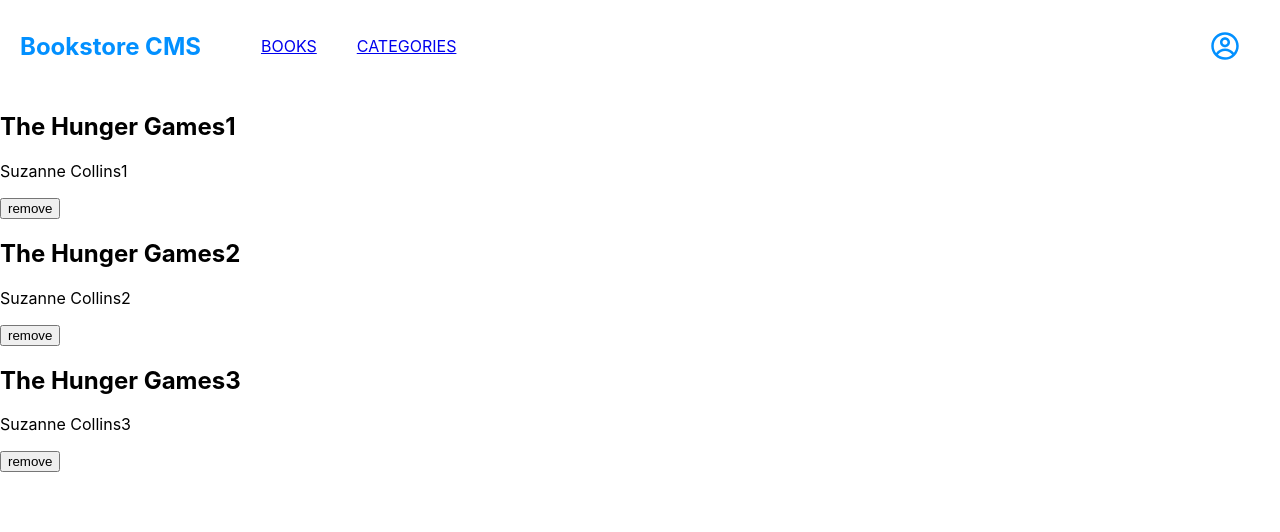
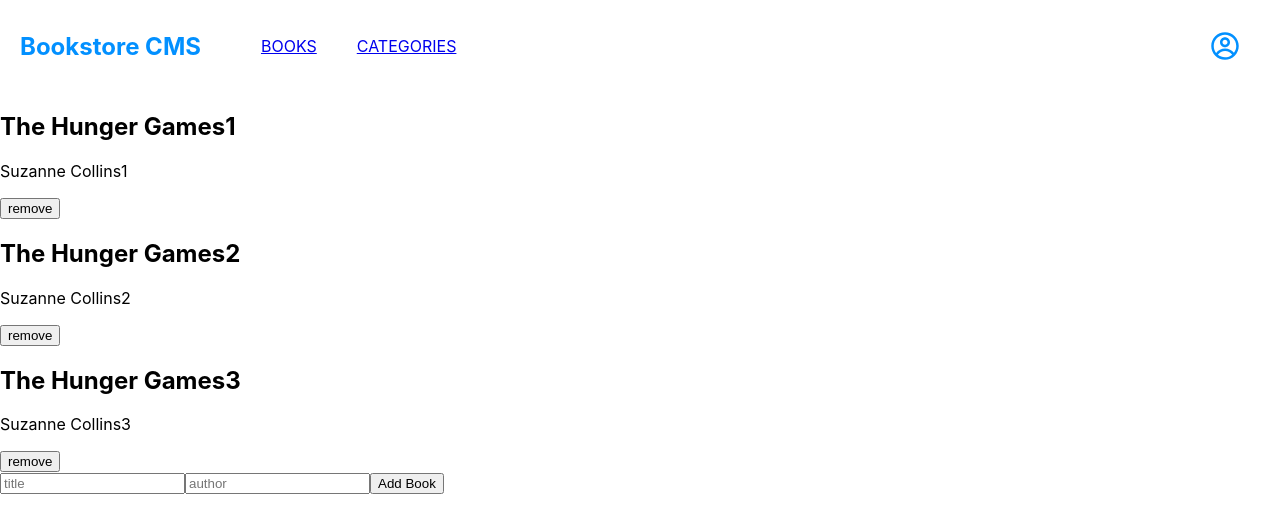
Before and after one commit to ocrearyy/bookstore, a React (Create React App) app: page /books in a window 1280 px wide. Shown: the top 532 px of the page. Built offline with nearby package versions, Linux system fonts and the light colour scheme.

Commit message:
add input component

```diff
--- a/src/App.js
+++ b/src/App.js
@@ -3,6 +3,7 @@ import { BrowserRouter as Router, Route, Switch } from 'react-router-dom';
 import Navigation from './components/Navigation';
 import Books from './components/Books';
 import Categories from './components/Categories';
+import Input from './components/input';
 
 function App() {
   return (
@@ -13,6 +14,7 @@ function App() {
           <Switch>
             <Route exact path="/books">
               <Books />
+              <Input />
             </Route>
             <Route path="/categories">
               <Categories />
--- a/src/components/Books.js
+++ b/src/components/Books.js
@@ -14,7 +14,7 @@ const Books = () => {
         <div className="book-preview" key={book.id}>
           <h2>{ book.title }</h2>
           <p>{ book.author }</p>
-          <button type="button">remove</button>
+          <button type="button" onChange={displayBook}>remove</button>
         </div>
       ))}
     </div>
--- /dev/null
+++ b/src/components/input.js
@@ -0,0 +1,13 @@
+import React from 'react';
+
+const Input = () => (
+  <div>
+    <form action="">
+      <input type="text" placeholder="title" />
+      <input type="text" placeholder="author" />
+      <button type="button">Add Book</button>
+    </form>
+  </div>
+);
+
+export default Input;
```
Also changed, not shown: src/components/Book.js (deleted).
